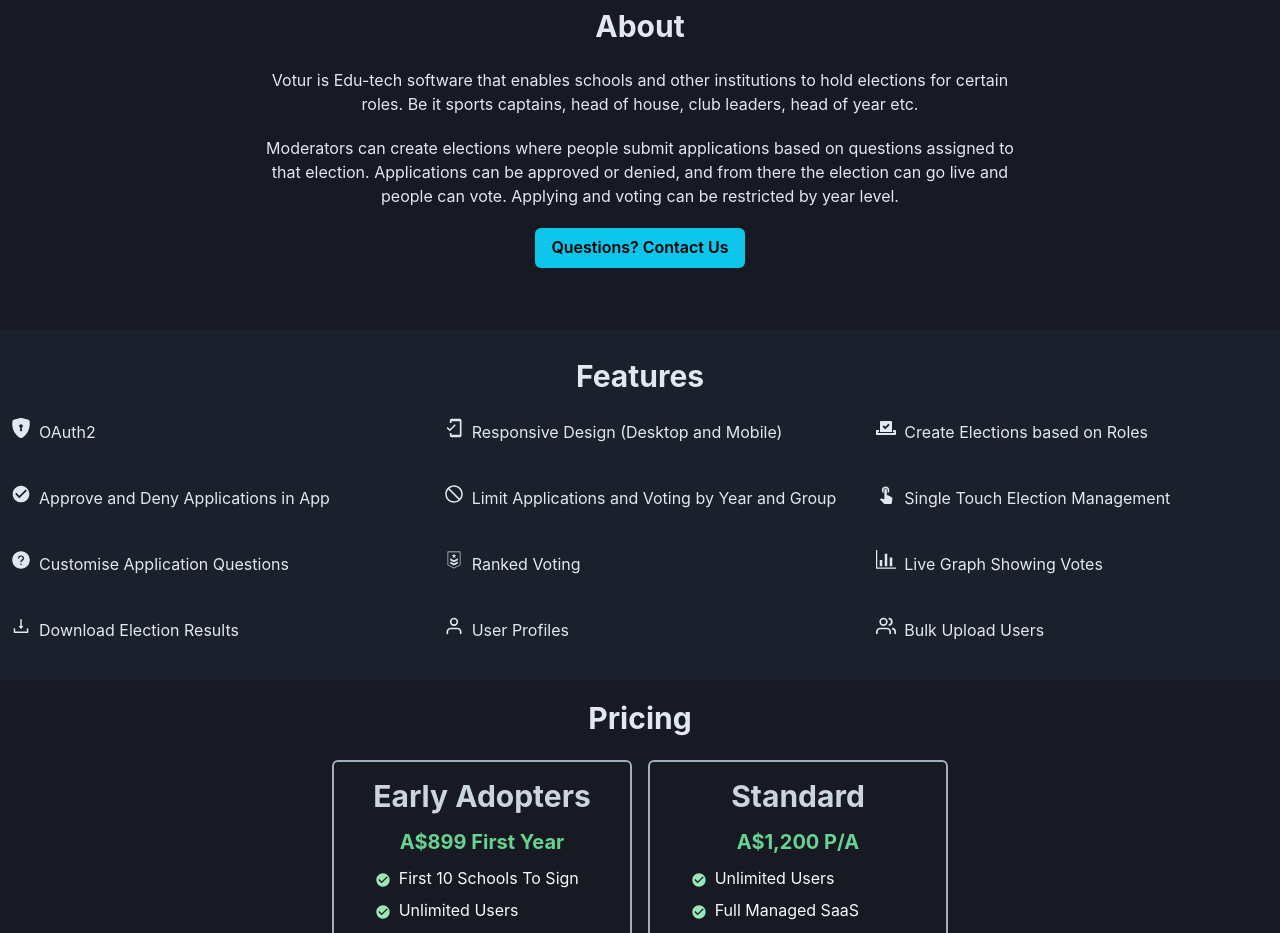
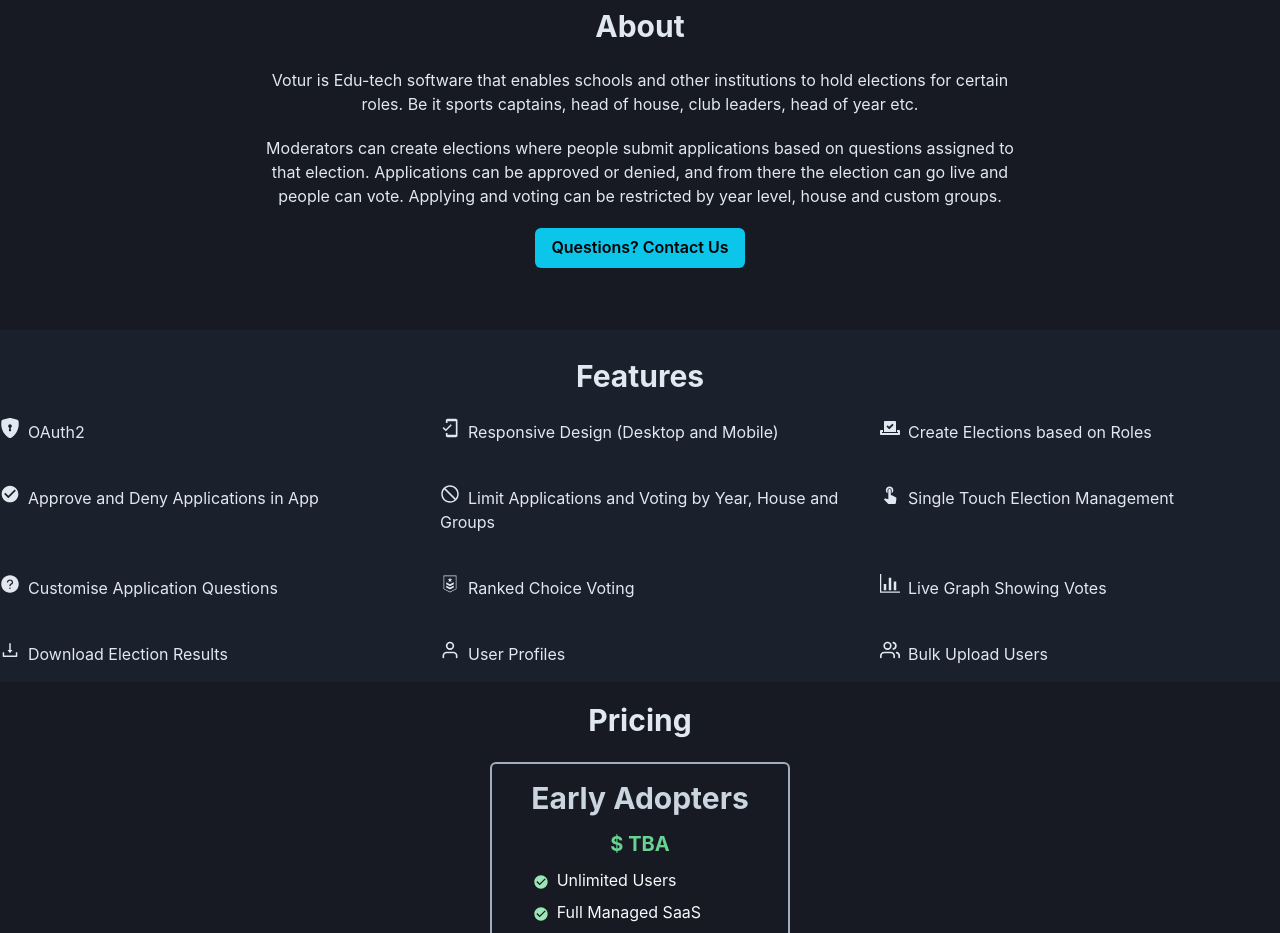
Before and after one commit to Ol1BoT/votur-marketing, a Next.js app: page / in a window 1280 px wide. Shown: the part 820-1753 px from the top of the page. Built offline with nearby package versions, Linux system fonts and the light colour scheme.

Commit message:
tba pricing, changed text

```diff
--- a/pages/index.tsx
+++ b/pages/index.tsx
@@ -132,7 +132,7 @@
               based on questions assigned to that election. Applications can be
               approved or denied, and from there the election can go live and
               people can vote. Applying and voting can be restricted by year
-              level.
+              level, house and custom groups.
             </Text>
             <Button onClick={onOpen} colorScheme="cyan" m="5">
               Questions? Contact Us
@@ -170,7 +170,7 @@
             </Box>
             <Box>
               <Icon fontSize="xl" as={AiOutlineStop} mr="2" />
-              Limit Applications and Voting by Year and Group
+              Limit Applications and Voting by Year, House and Groups
             </Box>
             <Box>
               <Icon fontSize="xl" as={MdTouchApp} mr="2" />
@@ -182,7 +182,7 @@
             </Box>
             <Box>
               <Icon fontSize="xl" as={GiRank3} mr="2" />
-              Ranked Voting
+              Ranked Choice Voting
             </Box>
             <Box>
               <Icon fontSize="xl" as={GoGraph} mr="2" />
@@ -230,13 +230,12 @@
               Early Adopters
             </Heading>{" "}
             <Heading size="md" color="green.300" mt="4">
-              A$899 First Year
+              $ TBA
             </Heading>
+            {/* <Heading size="xs" color="green.300" mt="2">
+              A$600 P/A onward
+            </Heading> */}
             <List color="gray.50" mt="3" spacing="2">
-              <ListItem>
-                <ListIcon as={MdCheckCircle} color="green.200" />
-                First 10 Schools To Sign
-              </ListItem>
               <ListItem>
                 <ListIcon as={MdCheckCircle} color="green.200" />
                 Unlimited Users
@@ -259,7 +258,7 @@
               Contact Now
             </Button>
           </Box>
-          <Box
+          {/* <Box
             border="2px"
             borderColor={"gray.400"}
             h="350"
@@ -298,7 +297,7 @@
             <Button size="lg" colorScheme="cyan" onClick={onOpen}>
               Contact Now
             </Button>
-          </Box>
+          </Box> */}
         </Flex>
       </Box>
     </Box>
```
